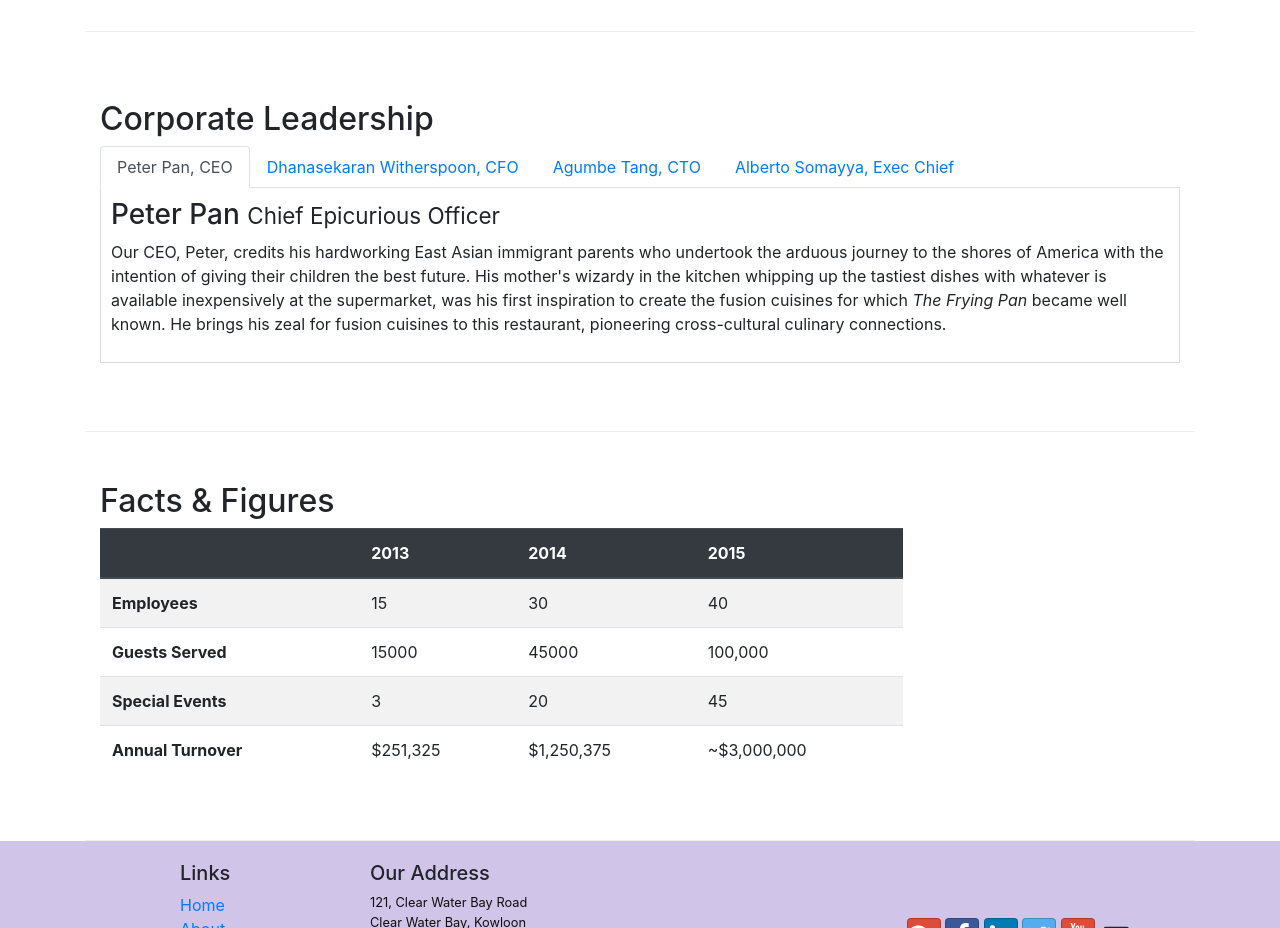
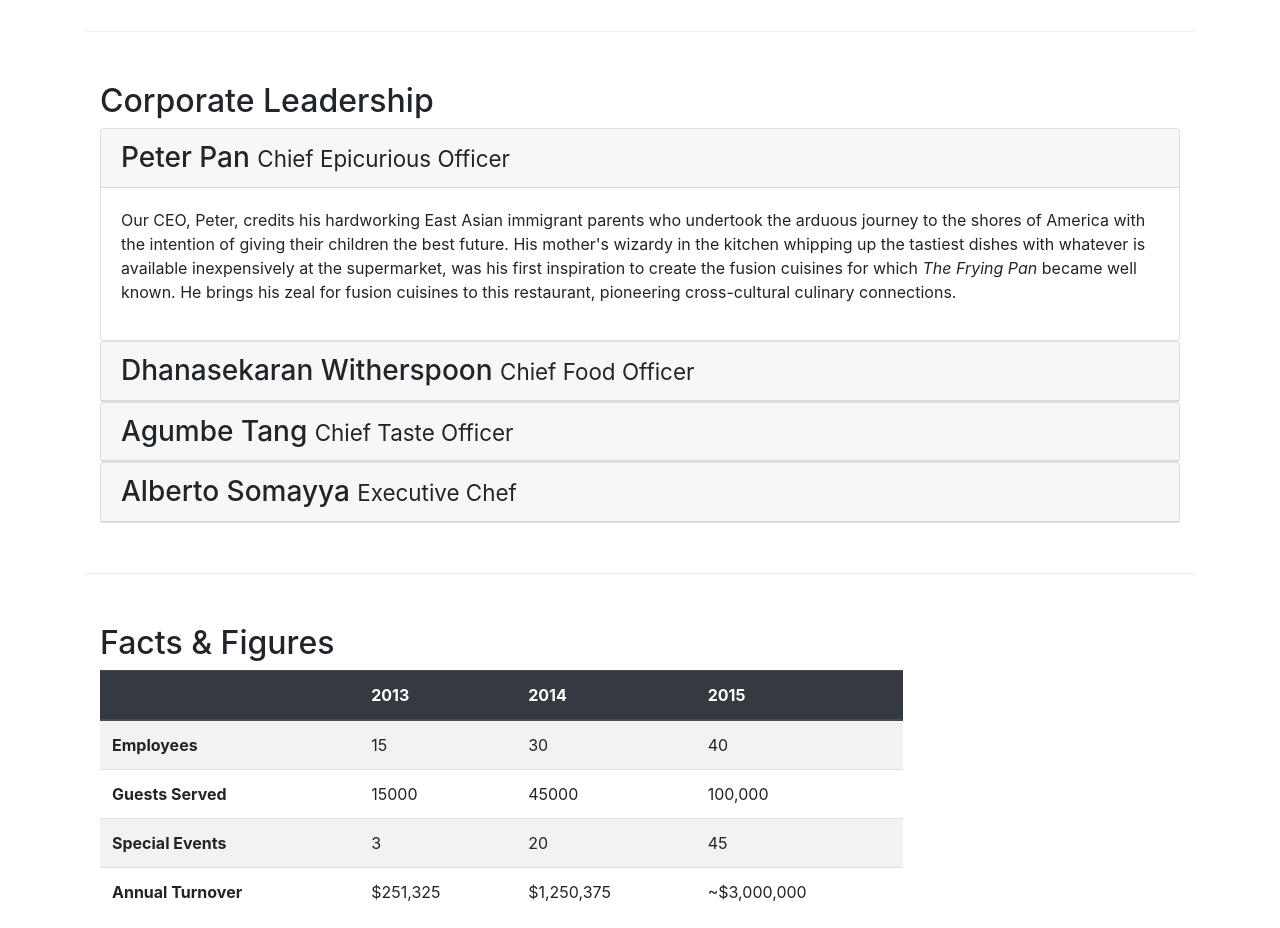
Before and after one commit to nerumhil/conFusion, a website: page aboutus.html in a window 1280 px wide. Shown: the part 980-1908 px from the top of the page. Drawn offline with nearby package versions, Linux system fonts and the light colour scheme.

Commit message:
Accordion

```diff
--- a/aboutus.html
+++ b/aboutus.html
@@ -109,70 +109,120 @@
         <div class="row row-content align-items-center">
             <div class="col-12">
                 <h2>Corporate Leadership</h2>
-                <ul class="nav nav-tabs">
-                    <li class="nav-item">
-                        <a class="nav-link active" href="#peter" role="tab" data-toggle="tab">Peter Pan, CEO</a>
-                    </li>
-                    <li class="nav-item">
-                        <a class="nav-link" href="#danny" role="tab" data-toggle="tab">Dhanasekaran Witherspoon, CFO</a>
-                    </li>
-                    <li class="nav-item">
-                        <a class="nav-link" href="#agumbe" role="tab" data-toggle="tab">Agumbe Tang, CTO</a>
-                    </li>
-                    <li class="nav-item">
-                        <a class="nav-link" href="#alberto" role="tab" data-toggle="tab">Alberto Somayya, Exec Chief</a>
-                    </li>
+                <div id="accordion">
+                    <div class="card">
+                        <div class="card-header" role="tab" id="peterhead">
+                            <h3 class="mb-0">
+                                <a data-toggle="collapse" data-target="#peter">
+                                    Peter Pan <small>Chief Epicurious Officer</small>
+                                </a>
+                            </h3>
+                        </div>
+                        <div class="collapse show" id="peter" data-parent="#accordion">
+                            <div class="card-body">
+                                <p class="d-none d-sm-block">Our CEO, Peter, credits his hardworking East Asian
+                                    immigrant
+                                    parents who undertook the arduous journey to the shores of America with the
+                                    intention of giving
+                                    their
+                                    children
+                                    the best future. His mother's wizardy in the kitchen whipping up the tastiest dishes
+                                    with
+                                    whatever
+                                    is available inexpensively at the supermarket, was his first inspiration to create
+                                    the
+                                    fusion
+                                    cuisines for which <em>The Frying Pan</em> became well known. He brings his zeal for
+                                    fusion
+                                    cuisines
+                                    to this restaurant, pioneering cross-cultural culinary connections.
+                                </p>
+                            </div>
+                        </div>
+                    </div>
 
-                </ul>
-                <div class="tab-content">
-                    <div role="tabpanel" class="tab-pane  fade show active" id="peter">
-                        <h3>Peter Pan <small>Chief Epicurious Officer</small></h3>
-                        <p class="d-none d-sm-block">Our CEO, Peter, credits his hardworking East Asian immigrant
-                            parents
-                            who
-                            undertook the arduous journey to the shores of America with the intention of giving their
-                            children
-                            the best future. His mother's wizardy in the kitchen whipping up the tastiest dishes with
-                            whatever
-                            is available inexpensively at the supermarket, was his first inspiration to create the
-                            fusion
-                            cuisines for which <em>The Frying Pan</em> became well known. He brings his zeal for fusion
-                            cuisines
-                            to this restaurant, pioneering cross-cultural culinary connections.</p>
+
+                    <div class="card">
+                        <div class="card-header" role="tab" id="dannyhead">
+                            <h3 class="mb-0">
+
+                                <a data-toggle="collapse" data-target="#danny">
+                                    Dhanasekaran Witherspoon <small>Chief Food Officer</small>
+                                </a>
+                            </h3>
                         </div>
-                    <div role="tabpanel" class="tab-pane fade" id="danny">
-                        <h3>Dhanasekaran Witherspoon <small>Chief Food Officer</small></h3>
+                        <div class="collapse" id="danny" data-parent="#accordion">
+                            <div class="card-body">
                                 <p class="d-none d-sm-block">Our CFO, Danny, as he is affectionately referred to by his
                                     colleagues,
-                            comes from a long established family tradition in farming and produce. His experiences
+                                    comes from a long established family tradition in farming and produce. His
+                                    experiences
                                     growing
                                     up on
-                            a farm in the Australian outback gave him great appreciation for varieties of food sources.
+                                    a farm in the Australian outback gave him great appreciation for varieties of food
+                                    sources.
                                     As
                                     he
                                     puts it in his own words, <em>Everything that runs, wins, and everything that stays,
                                         pays!</em>
                                 </p>
                             </div>
-                    <div role="tabpanel" class="tab-pane fade" id="agumbe">
-                        <h3>Agumbe Tang <small>Chief Taste Officer</small></h3>
-                        <p class="d-none d-sm-block">Blessed with the most discerning gustatory sense, Agumbe, our CTO,
-                            personally ensures that every dish that we serve meets his exacting tastes. Our chefs dread
+                        </div>
+                    </div>
+
+                    <div class="card">
+                        <div class="card-header" role="tab" id="agumbehead">
+                            <h3 class="mb-0">
+                                <a data-toggle="collapse" data-target="#agumbe">Agumbe Tang <small>Chief Taste
+                                        Officer</small></a>
+                            </h3>
+                        </div>
+                        <div class="collapse" id="agumbe" data-parent="#accordion">
+                            <div class="card-body">
+                                <p class="d-none d-sm-block">Blessed with the most discerning gustatory sense, Agumbe,
+                                    our CTO,
+                                    personally ensures that every dish that we serve meets his exacting tastes. Our
+                                    chefs dread
                                     the
-                            tongue lashing that ensues if their dish does not meet his exacting standards. He lives by
+                                    tongue lashing that ensues if their dish does not meet his exacting standards. He
+                                    lives by
                                     his
-                            motto, <em>You click only if you survive my lick.</em></p>
-                    </div>
-                    <div role="tabpanel" class="tab-pane fade" id="alberto">
-                        <h3>Alberto Somayya <small>Executive Chef</small></h3>
-                        <p class="d-none d-sm-block">Award winning three-star Michelin chef with wide International
-                            experience having worked closely with whos-who in the culinary world, he specializes in creating
-                            mouthwatering Indo-Italian fusion experiences. He says, <em>Put together the cuisines from the two
-                            craziest cultures, and you get a winning hit! Amma Mia!</em></p>
+                                    motto, <em>You click only if you survive my lick.</em>
+                                </p>
                             </div>
                         </div>
                     </div>
+
+                    <div class="card">
+                        <div class="card-header" role="tab" id="albertohead">
+                            <h3 class="mb-0">
+                                <a data-toggle="collapse" data-target="#alberto">Alberto Somayya <small>Executive
+                                        Chef</small></a>
+                            </h3>
                         </div>
+                        <div class="collapse" id="alberto" data-parent="#accordion">
+                            <div class="card-body">
+                                <p class="d-none d-sm-block">Award winning three-star Michelin chef with wide
+                                    International
+                                    experience having worked closely with whos-who in the culinary world, he specializes
+                                    in
+                                    creating
+                                    mouthwatering Indo-Italian fusion experiences. He says, <em>Put together the
+                                        cuisines from
+                                        the two
+                                        craziest cultures, and you get a winning hit! Amma Mia!</em>
+                                </p>
+                            </div>
+                        </div>
+                    </div>
+
+                </div>
+            </div>
+
+        </div>
+
+
+
         <div class="row row-content">
             <div class="col-12 col-sm-9 ">
                 <h2>Facts &amp; Figures</h2>
```
Lines whose indentation alone changed are shown as unchanged.
